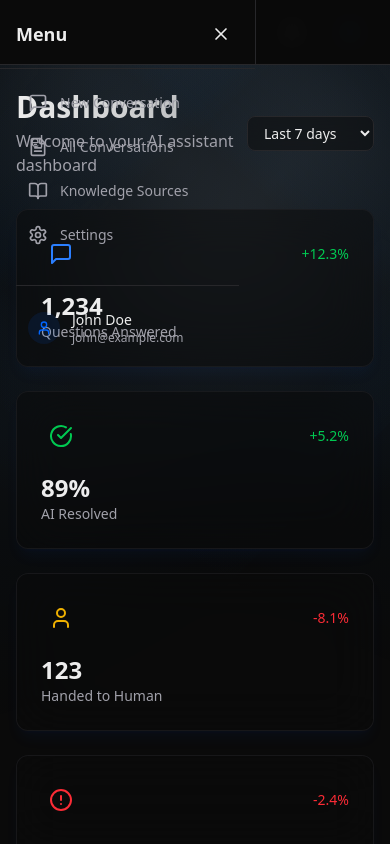
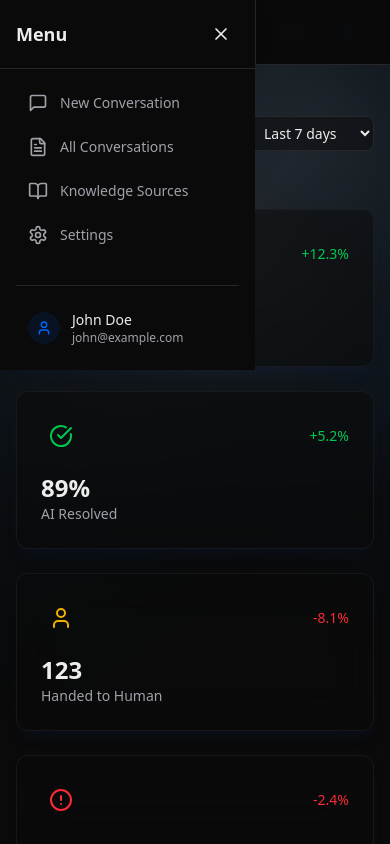
Before and after one commit to Arjunhg/echo, a Next.js app: page /dashboard in a window 390 px wide. Both pictures are taken after a click on the button 34 px from the left and 31 px from the top of the page. Built offline with nearby package versions, Linux system fonts and the light colour scheme.

Commit message:
(feat): Included hamburger for small screen size

```diff
--- a/src/components/Layout/Header.jsx
+++ b/src/components/Layout/Header.jsx
@@ -118,9 +118,9 @@ export default function Header() {
               animate={{ x: 0 }}
               exit={{ x: '-100%' }}
               transition={{ type: 'spring', damping: 20 }}
-              className="fixed inset-y-0 left-0 w-64 bg-background border-r border-border z-50 md:hidden"
+              className="fixed inset-y-0 left-0 w-64 bg-background border-r border-border z-50 md:hidden shadow-lg"
             >
-              <div className="flex items-center justify-between p-4 border-b border-border">
+              <div className="flex items-center justify-between p-4 border-b border-border bg-background">
                 <h2 className="text-lg font-semibold">Menu</h2>
                 <button
                   onClick={() => setIsMobileMenuOpen(false)}
@@ -130,7 +130,7 @@ export default function Header() {
                 </button>
               </div>
 
-              <nav className="p-4">
+              <nav className="p-4 bg-background">
                 <ul className="space-y-2">
                   {navigation.map((item) => {
                     const isActive = pathname === item.href;
@@ -154,7 +154,7 @@ export default function Header() {
                   })}
                 </ul>
 
-                <div className="mt-8 pt-4 border-t border-border">
+                <div className="mt-8 pt-4 border-t border-border bg-background">
                   <div className="flex items-center gap-3 px-3 py-2">
                     <div className="h-8 w-8 rounded-full bg-primary/10 flex items-center justify-center">
                       <User className="h-4 w-4 text-primary" />
```
